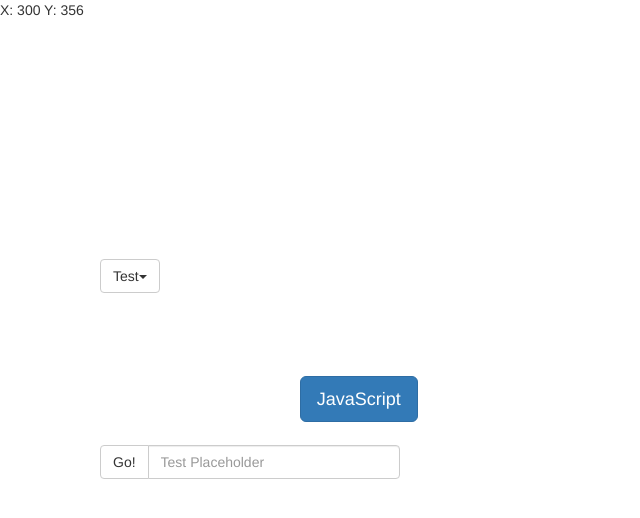
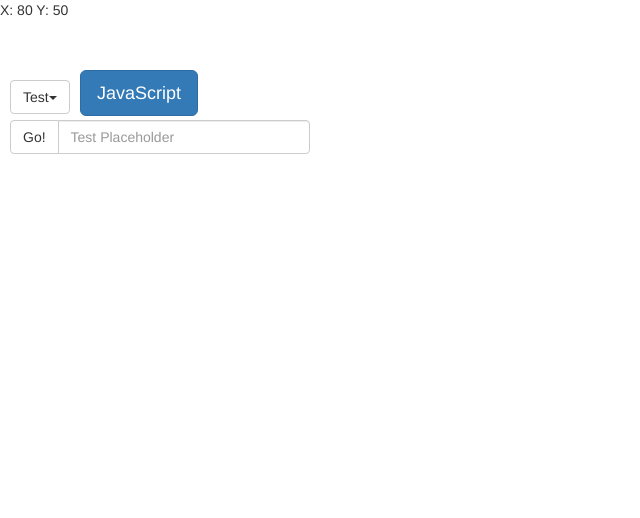
Before and after one commit to AbstractAlgebraProject/GUI, a plain HTML site: page testProject/index.html in a window 1280 px wide. Shown: the whole page, without its empty margins (0-640 px from the left). Drawn offline with nearby package versions, Linux system fonts and the light colour scheme.

Commit message:
Change positioning style to "absolute"
Everything is now referenced to the origin. Items can overlap easier.

```diff
--- a/testProject/js/mainCode.js
+++ b/testProject/js/mainCode.js
@@ -10,7 +10,7 @@ function addItems(idName, textValue) {
 //xPosition and yPosition position the dropdown
 function addDropdown(idName, title, dropdownId, listId, xPosition, yPosition) {
     "use strict";
-    $(idName).append('<div class="btn-group"> <button class="btn btn-default dropdown-toggle" type="button" id="' + dropdownId + '" href="#" data-toggle="dropdown" aria-haspopup="true" aria-expanded="false">' + title +  '<span class="caret"></span></button> <ul class="dropdown-menu" id="' + listId + '"> </ul> </div>');
+    $(idName).append('<div class="btn-group"> <button class="btn btn-default dropdown-toggle btn-absolute" type="button" id="' + dropdownId + '" href="#" data-toggle="dropdown" aria-haspopup="true" aria-expanded="false">' + title +  '<span class="caret"></span></button> <ul class="dropdown-menu" id="' + listId + '"> </ul> </div>');
     var checkY = document.getElementById(dropdownId).offsetTop, checkX = document.getElementById(dropdownId).offsetLeft;
     document.getElementById(dropdownId).style.marginLeft = xPosition - checkX + "px";
     document.getElementById(dropdownId).style.marginTop = yPosition - checkY + "px";
@@ -37,7 +37,7 @@ function cb() {
 //addButton is simpler version of addDropdown
 function addButton(idName, title, buttonid, xPosition, yPosition, size, callback) {
     "use strict";
-    $(idName).append('<button class="btn btn-test ' + size + '"type="button" id="' + buttonid + '">' + title + '</button>');
+    $(idName).append('<button class="btn btn-test ' + size + ' btn-absolute"type="button" id="' + buttonid + '">' + title + '</button>');
     var checkY = document.getElementById(buttonid).offsetTop, checkX = document.getElementById(buttonid).offsetLeft;
     document.getElementById(buttonid).style.marginLeft = xPosition - checkX + "px";
     document.getElementById(buttonid).style.marginTop = yPosition - checkY + "px";
@@ -52,21 +52,20 @@ function addTextField(idName, width, placeholder, inputid, xPosition, yPosition,
         $("#" + inputid + "-input").val("");
         cb();
     }
-    $(idName).append('<div class="input-group" style="width: ' + width + ';" id="' + inputid + '-div"><span class="input-group-btn"><button class="btn btn-default" type="button" id="' + inputid + '-button">Go!</button></span><input type="text" class="form-control" placeholder="' + placeholder + '" id="' + inputid + '-input" aria-describedby="sizing-addon1"></div>');
+    $(idName).append('<div class="input-group input-absolute" style="width: ' + width + ';" id="' + inputid + '-div"><span class="input-group-btn"><button class="btn btn-default" type="button" id="' + inputid + '-button">Go!</button></span><input type="text" class="form-control" placeholder="' + placeholder + '" id="' + inputid + '-input" aria-describedby="sizing-addon1"></div>');
     var checkY = document.getElementById(inputid + "-div").offsetTop, checkX = document.getElementById(inputid + "-div").offsetLeft;
     document.getElementById(inputid + "-div").style.marginLeft = xPosition - checkX + "px";
     document.getElementById(inputid + "-div").style.marginTop = yPosition - checkY + "px";
     $('#' + inputid + "-button").on('click', thisCallback);
 }
 
-addDropdown("#bodyid", "Test", "freeDropdown", "freeList", 100, 100);
+addButton("#bodyid", "JavaScript", "javascriptButton", 80, 50, "btn-lg", cb);
+addDropdown("#bodyid", "Test", "freeDropdown", "freeList", 10, 50);
 addItems("#freeList", "Yo this is cool!");
 addItems("#freeList", "Yo yo yo!!!!");
-addButton("#bodyid", "JavaScript", "javascriptButton", 300, 400, "btn-lg", cb);
-addTextField("#bodyid", "300px", "Test Placeholder", "testPlaceholder", 100, 425);
+addTextField("#bodyid", "300px", "Test Placeholder", "testPlaceholder", 10, 100);
 
-addDropListener("#bodyId", "freeList")
-
+addDropListener("#bodyId", "freeList");
 
 var yPosition = document.getElementById("javascriptButton").offsetTop;
 var xPosition = document.getElementById("javascriptButton").offsetLeft;
--- a/testProject/main.css
+++ b/testProject/main.css
@@ -25,3 +25,11 @@
   background-color: #337ab7;
   border-color: #2e6da4;
 }
+
+.input-absolute {
+    position: absolute;
+}
+
+.btn-absolute {
+    position: absolute;
+}
```
